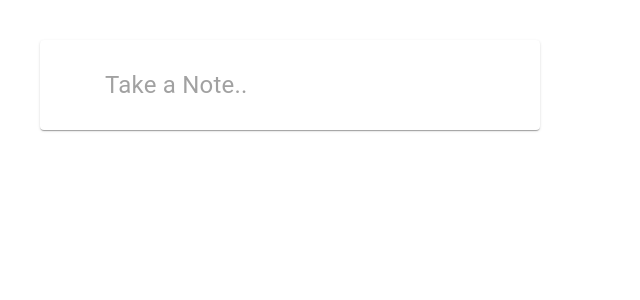
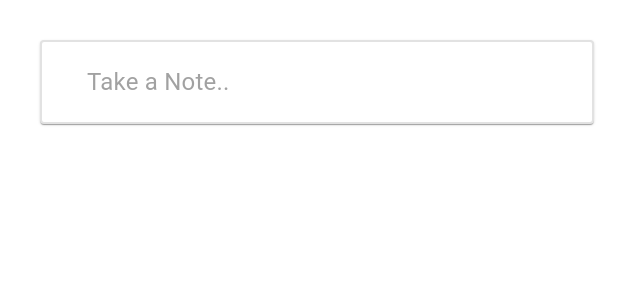
Before and after one commit to aishwaryap14/fundooNote_ReactApp, a React (Create React App) app: page /notesCard in a window 1280 px wide. Shown: the top 300 px of the page, without its empty margins (0-640 px from the left). Built offline with nearby package versions, Linux system fonts and the light colour scheme.

Commit message:
Added: css for displaying notes

```diff
--- a/src/pages/DisplayNotes/displayNotes.jsx
+++ b/src/pages/DisplayNotes/displayNotes.jsx
@@ -1,6 +1,7 @@
 import React, { useEffect, useState, props } from 'react';
 import {withRouter}  from 'react-router-dom';
 import { getAllNotes } from '../noteService';
+import './displayNotes.scss';
 
 const DisplayNote = props => {
     const [allNotes, setAllNotes]= useState([]);
@@ -56,12 +57,12 @@ const DisplayNote = props => {
 //     }
 
     return(
-        <div className="card-container"style={{display:'flex',marginLeft:'200px',marginRight:'200px'}} >
+        <div className="card-container" >
             {/* <p><strong>{props.allNotes}</strong></p> */}
             {allNotes.map(notes => {
                 console.log("Notes: ", notes);
         // return <displayNote notes={notes} key={notes.id} />;
-        return (<p  style={{color:'black',width: "10%",border: "solid 3px #d3d3d3",margin: "10px auto"}}>
+        return (<p className="cards-display" >
         <strong>{notes.title}</strong>
         <p>{notes.description}</p>
     </p>)
--- /dev/null
+++ b/src/pages/DisplayNotes/displayNotes.scss
@@ -0,0 +1,15 @@
+.cards-display {
+    color:black;
+    width: 20%;
+    margin: 25px ;
+    border-radius: 10px;
+    padding: 10px;
+    box-shadow: 2px 2px 8px 3px #afafaf;
+    height: 7rem;
+}
+
+.card-container{
+    display:flex;
+    margin-left: 300px;
+    margin-right: 300px;
+}
--- a/src/pages/NotesCard/notesCard.scss
+++ b/src/pages/NotesCard/notesCard.scss
@@ -1,26 +1,31 @@
 .note-card{
     display: flex;
     margin:40px;
-    height:90px;
-    width:500px;
+    height:80px;
+    width:550px;
     justify-content: center;
     align-items: center;
+    border: 2px solid #e2e2e2;
+    box-shadow: 2px 2px 8px 3px #afafaf;
 }
 
 .note-title{
-    width:500px;
+    width:550px;
     height:170px;
     margin:40px;
+    border: 2px solid #e2e2e2;
+    // box-shadow: 10px 10px 5px grey;
+    // border: 2px solid black;
 }
 
 .card-content{
     margin: 5px;
-    width:450px;
+    width: 750px;
     height:50px;
     // padding: 5px 5px 5px 40px;
     padding-left: 40px;
-    font:x-large
-    // background: #fde7ea;
+    font:x-large ;
+
 }
 
 .close-note{
```
